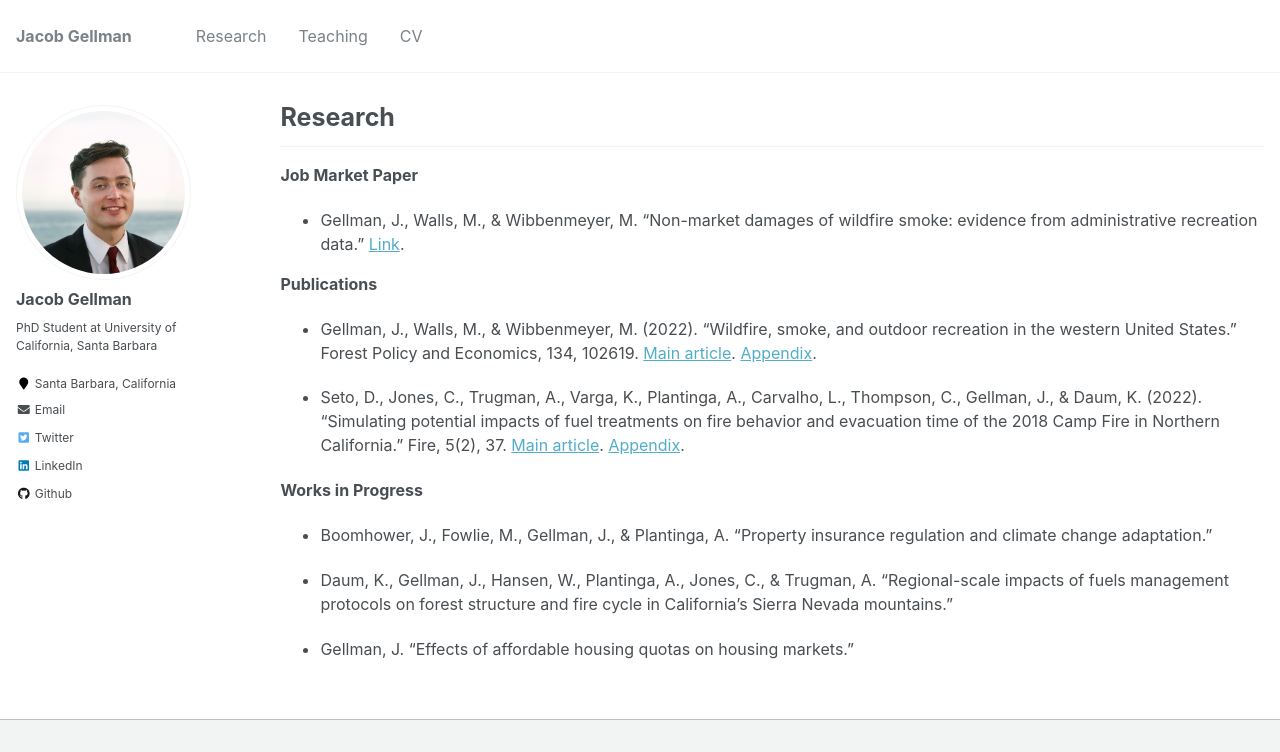
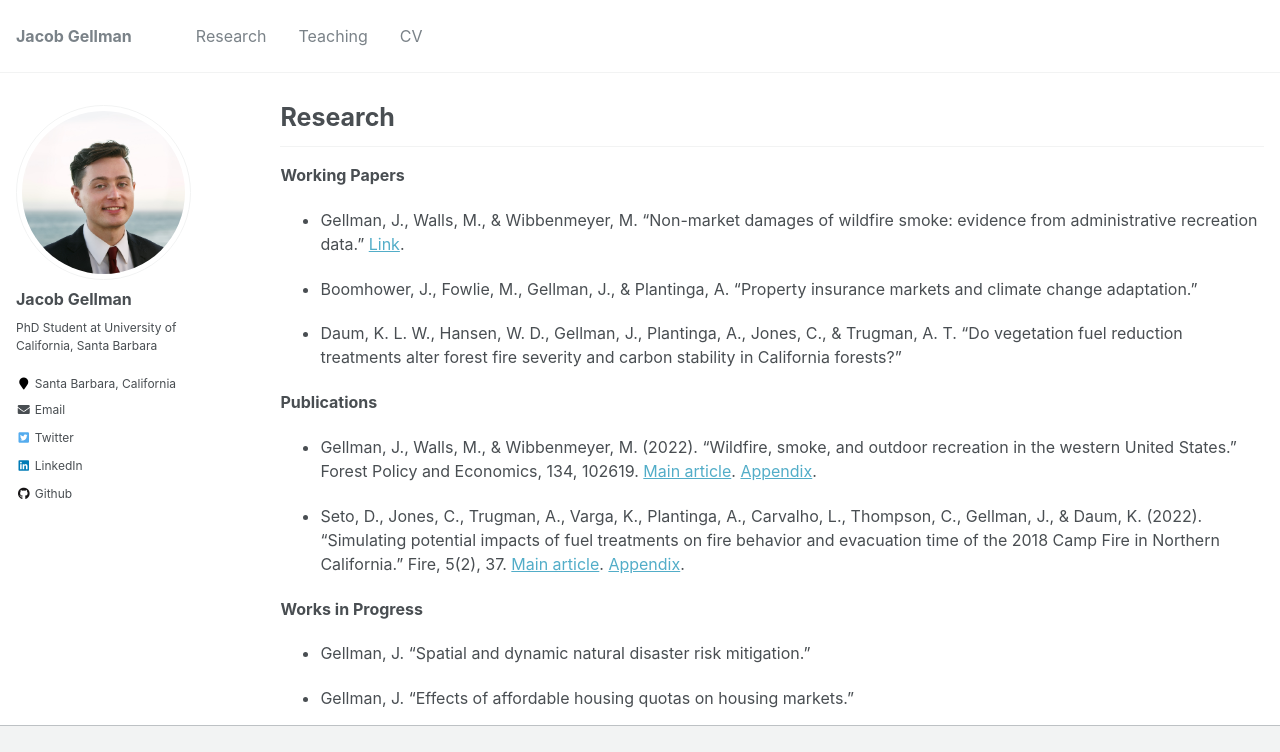
Before and after one commit to jacobgellman/jacobgellman.github.io, a Jekyll site: the page built from _pages/research.md, in a window 1280 px wide, cut to the strip 0-752 px from the top of the page. Built offline with Jekyll 4.4.1, drawn with Linux system fonts in a browser that asks for light colours.

Commit message:
Research page.

```diff
--- a/_pages/research.md
+++ b/_pages/research.md
@@ -9,8 +9,12 @@ author_profile: true
 
 ------
 
-**Job Market Paper**
+**Working Papers**
 * Gellman, J., Walls, M., & Wibbenmeyer, M. "Non-market damages of wildfire smoke: evidence from administrative recreation data." [Link](https://jacobgellman.github.io/files/gellman_wildfire_smoke_jmp.pdf).
+
+* Boomhower, J., Fowlie, M., Gellman, J., & Plantinga, A. "Property insurance markets and climate change adaptation."
+
+* Daum, K. L. W., Hansen, W. D., Gellman, J., Plantinga, A., Jones, C., & Trugman, A. T. "Do vegetation fuel reduction treatments alter forest fire severity and carbon stability in California forests?"
 
 **Publications**
 * Gellman, J., Walls, M., & Wibbenmeyer, M. (2022). "Wildfire, smoke, and outdoor recreation in the western United States." Forest Policy and Economics, 134, 102619. [Main article](https://jacobgellman.github.io/files/gellman_et_al_2022-wildfire_smoke_recreation.pdf). [Appendix](https://jacobgellman.github.io/files/gellman_et_al_2022-wildfire_smoke_recreation_appendix.pdf).
@@ -18,8 +22,7 @@ author_profile: true
 * Seto, D., Jones, C., Trugman, A., Varga, K., Plantinga, A., Carvalho, L., Thompson, C., Gellman, J., & Daum, K. (2022). "Simulating potential impacts of fuel treatments on fire behavior and evacuation time of the 2018 Camp Fire in Northern California." Fire, 5(2), 37. [Main article](https://jacobgellman.github.io/files/seto_et_al_2022-fuel_treatments_camp_fire.pdf). [Appendix](https://jacobgellman.github.io/files/seto_et_al_2022-fuel_treatments_camp_fire_appendix.pdf).
 
 **Works in Progress**
-* Boomhower, J., Fowlie, M., Gellman, J., & Plantinga, A. "Property insurance regulation and climate change adaptation."
 
-* Daum, K., Gellman, J., Hansen, W., Plantinga, A., Jones, C., & Trugman, A. "Regional-scale impacts of fuels management protocols on forest structure and fire cycle in California's Sierra Nevada mountains."
+* Gellman, J. "Spatial and dynamic natural disaster risk mitigation."
 
 * Gellman, J. "Effects of affordable housing quotas on housing markets."
```
